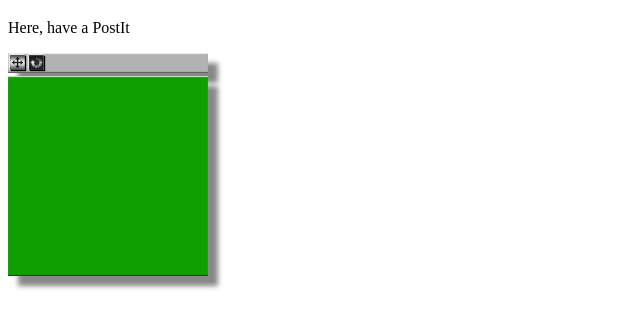
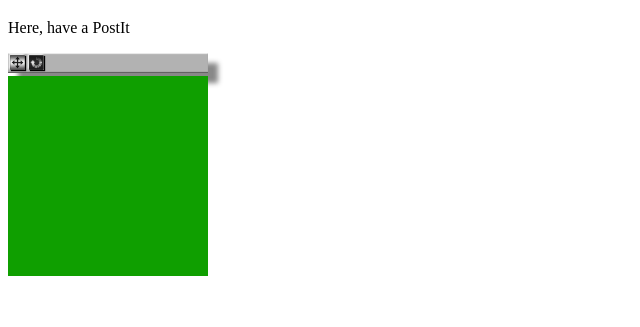
Before and after one commit to pytham/pytham.github.io, a plain HTML site: page index.html in a window 1280 px wide. Shown: the part 61-388 px from the top of the page, without its empty margins (0-640 px from the left). Drawn offline with Linux system fonts and the light colour scheme.

Commit message:
Update style.css

```diff
--- a/style.css
+++ b/style.css
@@ -4,9 +4,9 @@
         border:1px;
         border-color:; #000000;
         background:#0F9F00;
-        box-shadow: 10px 10px 5px #888888,
+       /* box-shadow: 10px 10px 5px #888888,
  	inset 0 -1px 1px rgba(0,0,0,0.5),
-  	inset 0 1px 1px rgba(255,255,255,0.8);
+  	inset 0 1px 1px rgba(255,255,255,0.8); */
         width:200px;
         height:200px;
         cursor:url('pencil.cur'),default;
```
